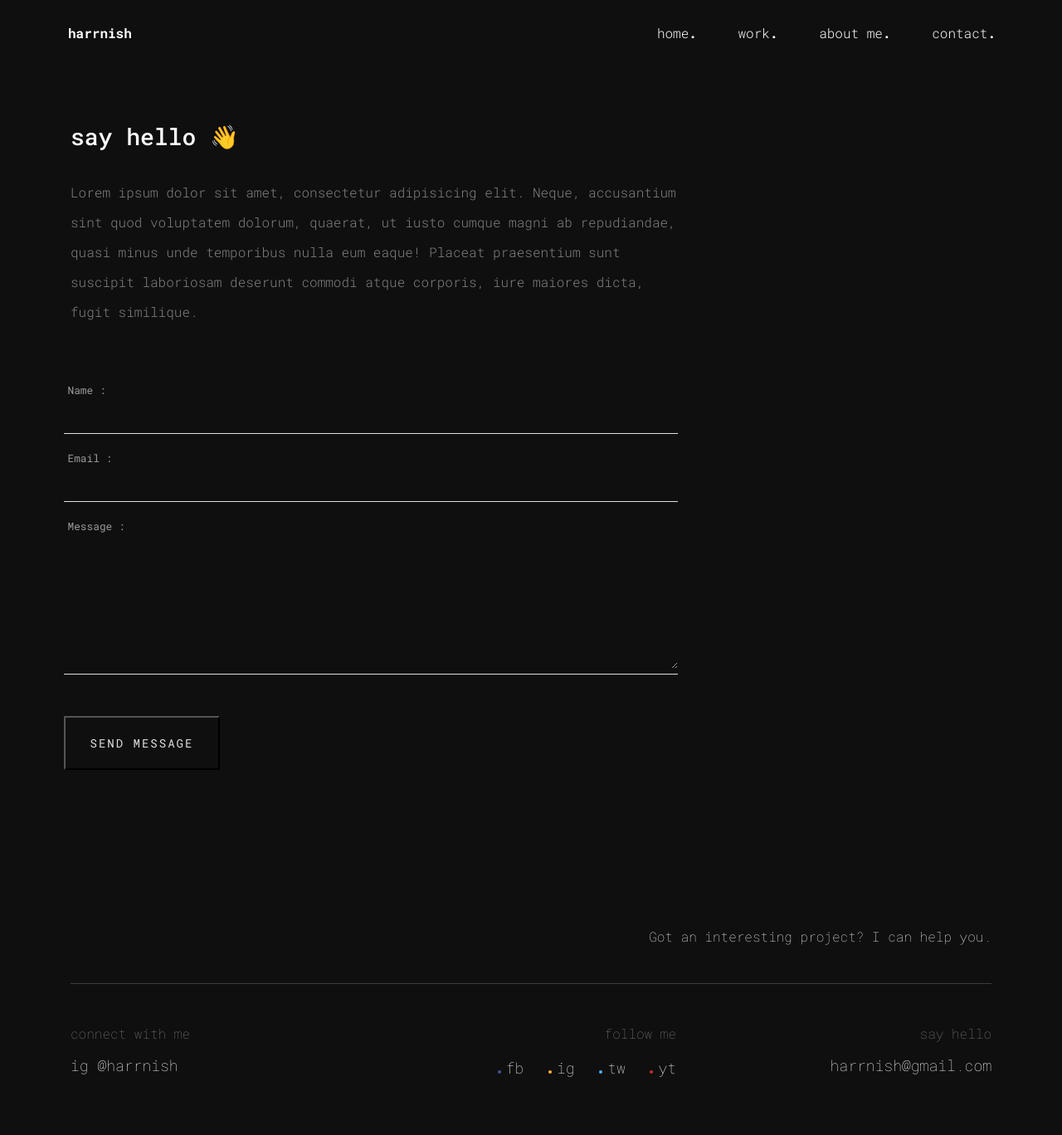
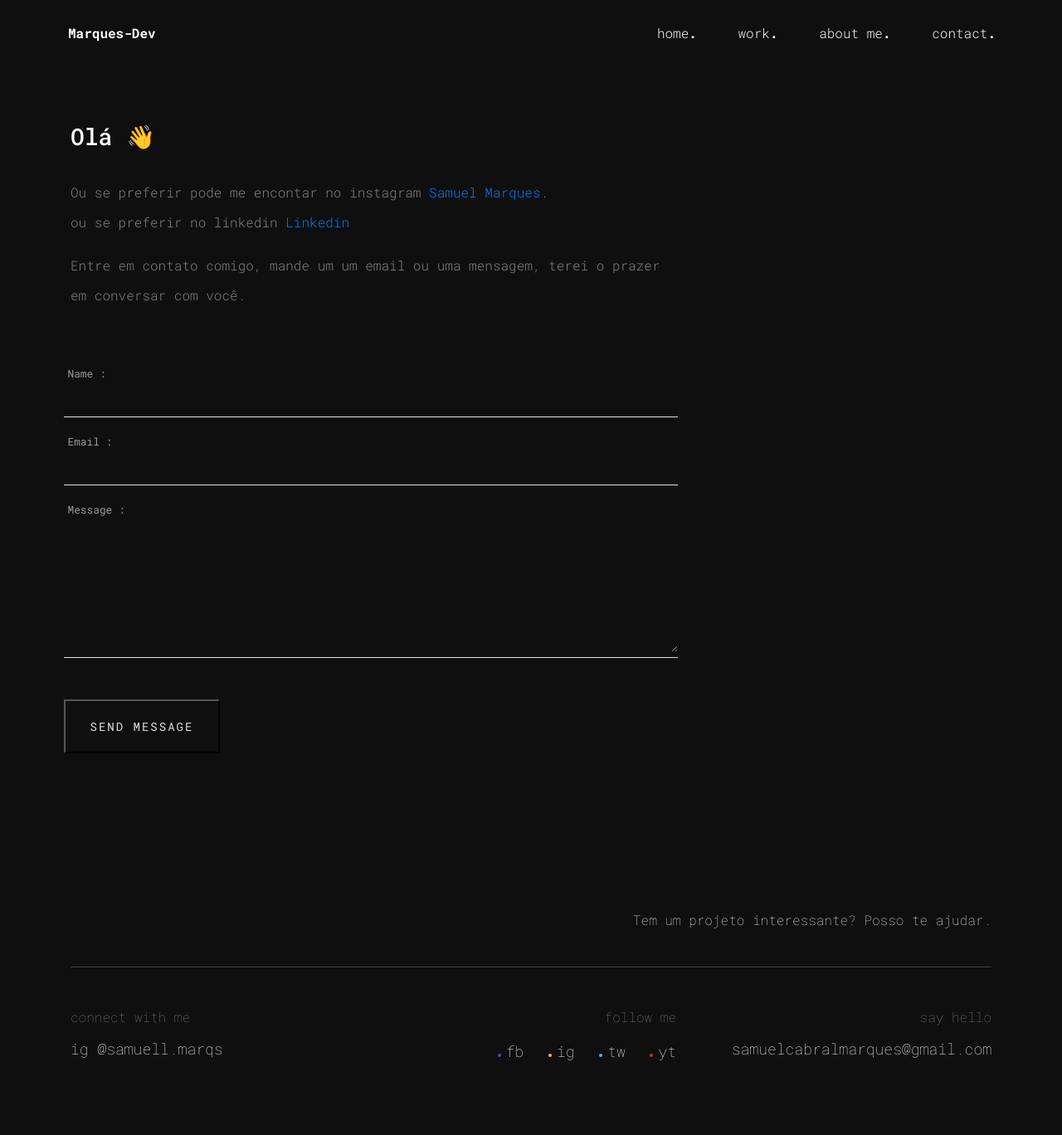
Before and after one commit to Marques-Dev/portfolio, a plain HTML site: page contact.html in a window 1280 px wide. Shown: the whole page at 83% size. Drawn offline with nearby package versions, Linux system fonts and the light colour scheme.

Commit message:
telas principais

```diff
--- a/contact.html
+++ b/contact.html
@@ -6,7 +6,7 @@
       <meta http-equiv="X-UA-Compatible" content="ie=edge">
       <meta name="author" content="harrnish">
 
-      <title>Contact | Portfolio Website Template | CODEGRID</title>
+      <title>Contact | Portfolio Samuel | Maruqes</title>
 
       <!-- stylesheet -->
       <link rel="stylesheet" href="style.css">
@@ -29,7 +29,7 @@
             <!--------------- navbar starts here --------------->
             <nav>
                   <span id="brand">
-                        <a href="index.html">harrnish</a>
+                        <a href="index.html">Marques-Dev</a>
                   </span>
 
                   <ul id="menu">
@@ -68,8 +68,10 @@
                         <div class="row">
                               <div class="col-lg-8">
 
-                                    <h3 class="wow fadeInUp" data-wow-delay="1s">say hello 👋</h3><br>
-                                    <p class="wow fadeInUp" data-wow-delay="1.2s">Lorem ipsum dolor sit amet, consectetur adipisicing elit. Neque, accusantium sint quod voluptatem dolorum, quaerat, ut iusto cumque magni ab repudiandae, quasi minus unde temporibus nulla eum eaque! Placeat praesentium sunt suscipit laboriosam deserunt commodi atque corporis, iure maiores dicta, fugit similique.</p>
+                                    <h3 class="wow fadeInUp" data-wow-delay="1s">Olá 👋</h3><br>
+                                    <p class="wow fadeInUp" data-wow-delay="1.2s">Ou se preferir pode me encontar no instagram <a href="https://www.instagram.com/samuell.marqs/">Samuel Marques</a>. <br> ou se preferir no linkedin <a href="https://www.linkedin.com/in/samuel-marques-57303a170/">Linkedin</a></p>
+                                    <p class="wow fadeInUp" data-wow-delay="1.5s">Entre em contato comigo, mande um um email ou uma mensagem, terei o prazer em conversar com você.</p>
+
 
                               </div>
                         </div>
@@ -130,7 +132,7 @@
                         <div class="collab">
                               <div class="row">
                                     <div class="col-lg-12">
-                                          <p class="wow fadeInUp">Got an interesting project? I can help you.</p>
+                                          <p class="wow fadeInUp">Tem um projeto interessante? Posso te ajudar.</p>
                                     </div>
                               </div>
                         </div>
@@ -147,7 +149,7 @@
                               <div class="row">
                                     <div class="col-lg-4" id="personal">
                                           <p class="wow fadeInUp">connect with me</p>
-                                          <h4 class="wow fadeInUp" data-wow-delay="0.2s">ig @harrnish</h4>
+                                          <h4 class="wow fadeInUp" data-wow-delay="0.2s">ig @samuell.marqs</h4>
                                           <br><br>
                                     </div>
 
@@ -166,7 +168,7 @@
 
                                     <div class="col-lg-4" id="address">
                                           <p class="wow fadeInUp" data-wow-delay="0s">say hello</p>
-                                          <h4 class="wow fadeInUp" data-wow-delay="0.2s">harrnish@gmail.com</h4>
+                                          <h4 class="wow fadeInUp" data-wow-delay="0.2s">samuelcabralmarques@gmail.com</h4>
                                           <br><br>
                                     </div>
                               </div>
--- a/style.css
+++ b/style.css
@@ -9,6 +9,10 @@ html, body {
       background: #0f0f0f !important;
       color: #fff !important;
 }
+
+/* link1{
+      color: '#000'
+} */
 
 .whitespace {
       width: 100%;
```
Also changed, not shown: index.html (+1 -1 lines), work.html (+1 -1 lines), wow.min.js.
